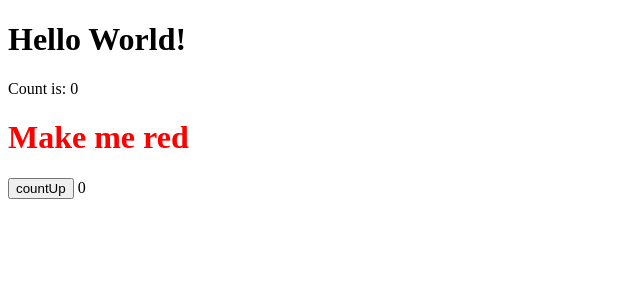
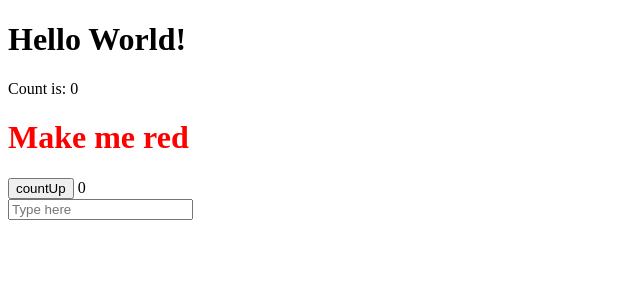
Before and after one commit to shusaku009/vue-tutorial, a Vue app: page / in a window 1280 px wide. Shown: the top 300 px of the page, without its empty margins (0-640 px from the left). Built offline with nearby package versions, Linux system fonts and the light colour scheme.

Commit message:
add: フォームバインディング

```diff
--- a/src/App.vue
+++ b/src/App.vue
@@ -5,9 +5,16 @@ const counter = reactive({ count: 0 });
 const count = ref(0);
 const message = ref("Hello World!");
 const titleClass = ref("title");
+const text = ref("");
 
 function incrementCount() {
   count.value++;
+}
+
+function onInput(e: Event) {
+  const target = e.target as HTMLInputElement;
+  if (!target) return;
+  text.value = target.value;
 }
 </script>
 
@@ -17,6 +24,8 @@ function incrementCount() {
   <h1 :class="titleClass">Make me red</h1>
   <button @click="incrementCount()">countUp</button>
   {{ count }}
+  <div><input :value="text" @input="onInput" placeholder="Type here" /></div>
+  {{ text }}
 </template>
 
 <style>
```
